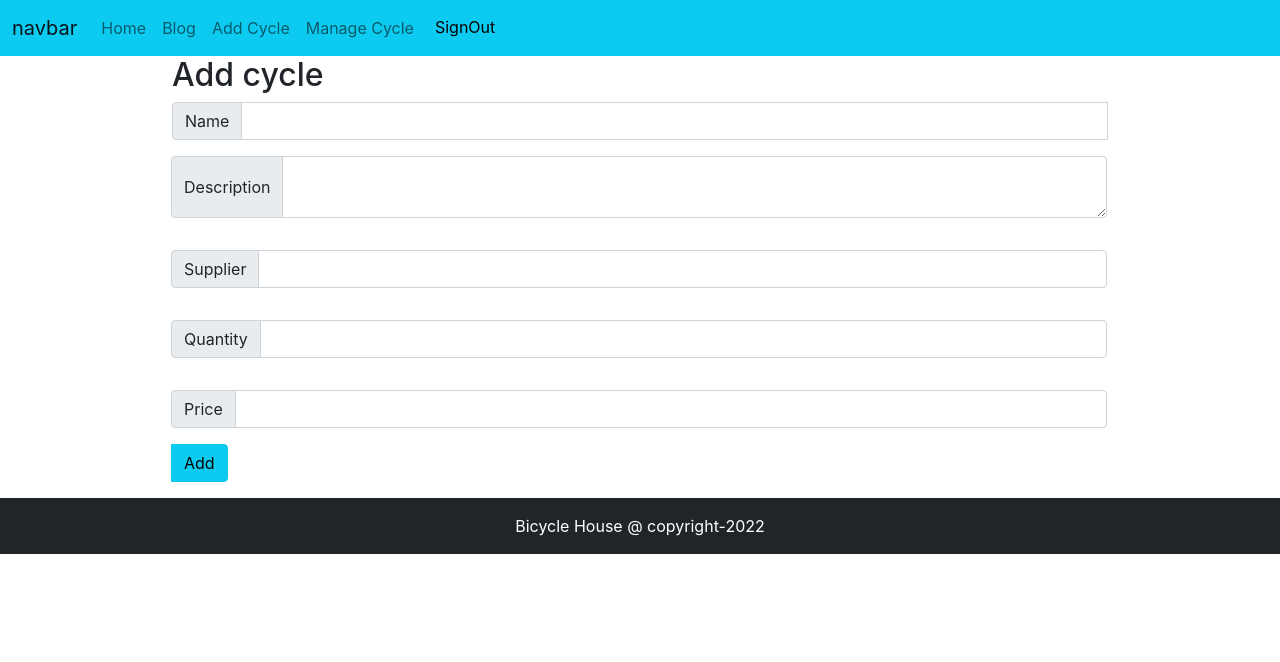
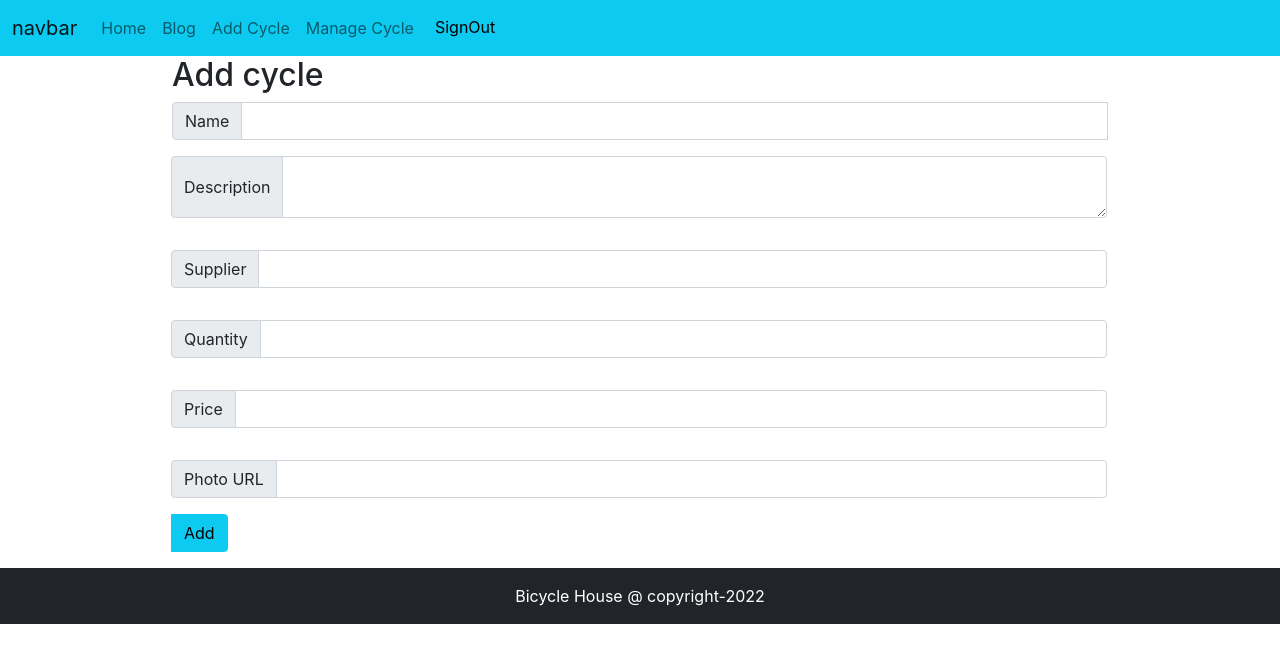
Before and after one commit to pritom48/ass-11-bicycle-house-client, a React (Create React App) app: page /addcycle in a window 1280 px wide. Shown: the top 662 px of the page. Built offline with nearby package versions, Linux system fonts and the light colour scheme; no server answers; sample sign-in values are in the browser's storage.

Commit message:
manage item added

```diff
--- a/src/Home/bicycle/Bicycle.js
+++ b/src/Home/bicycle/Bicycle.js
@@ -12,7 +12,7 @@ const Bicycle = ({ bicycle }) => {
         <div className=' col-md-4 col-lg-4 col-sm-12 g-4'>
             <div class="col">
                 <div class="card h-100">
-                    <img src={img} class="card-img-top" alt="..." />
+                    <img className='img-fluid' src={img} class="card-img-top" alt="..." />
                     <div class="card-body">
                         <h5 class="card-title">{name}</h5>
                         <p class="card-text">{description}</p>
--- a/src/Pages/AddCycle/AddCycle.js
+++ b/src/Pages/AddCycle/AddCycle.js
@@ -1,31 +1,75 @@
-import React from 'react';
+import React, { useRef } from 'react';
+import { toast } from 'react-toastify';
 
 const AddCycle = () => {
+
+    const nameRef = useRef('')
+    const descriptionRef = useRef('')
+    const supplierRef = useRef('')
+    const quantityRef = useRef('')
+    const priceRef = useRef('')
+    const urlRef = useRef('')
+
+    const handleAddCycle = event => {
+        event.preventDefault();
+        const name = nameRef.current.value;
+        const description = descriptionRef.current.value;
+        const supplier = supplierRef.current.value;
+        const quantity = quantityRef.current.value;
+        const price = priceRef.current.value;
+        const img = urlRef.current.value;
+
+        const data = { name, description, supplier, quantity, price, img }
+
+        const url = `http://localhost:5000/cycle`
+        fetch(url, {
+            method: 'POST',
+            headers: {
+                'content-type': 'application/json'
+            },
+            body: JSON.stringify(data)
+        })
+
+            .then(res => res.json())
+            .then(result => {
+                console.log(result)
+            })
+
+        toast('add')
+
+    }
+
     return (
         <div className='container w-75 mx-auto'>
             <h2>Add cycle</h2>
-            <div class="input-group mb-3">
-                <span class="input-group-text" id="inputGroup-sizing-default">Name</span>
-                <input type="text" class="form-control" aria-label="Sizing example input" aria-describedby="inputGroup-sizing-default" />
+            <form onSubmit={handleAddCycle}>
+                <div className="input-group mb-3">
+                    <span className="input-group-text" id="inputGroup-sizing-default">Name</span>
+                    <input ref={nameRef} type="text" className="form-control" aria-label="Sizing example input" aria-describedby="inputGroup-sizing-default" />
 
-                <div class="input-group mb-3 mt-3">
-                    <span class="input-group-text" id="inputGroup-sizing-default">Description</span>
-                    <textarea type="text" class="form-control" aria-label="Sizing example input" aria-describedby="inputGroup-sizing-default" />
+                    <div className="input-group mb-3 mt-3">
+                        <span className="input-group-text" id="inputGroup-sizing-default">Description</span>
+                        <textarea ref={descriptionRef} type="text" className="form-control" aria-label="Sizing example input" aria-describedby="inputGroup-sizing-default" />
+                    </div>
+                    <div className="input-group mb-3 mt-3">
+                        <span className="input-group-text" id="inputGroup-sizing-default">Supplier</span>
+                        <input ref={supplierRef} type="text" className="form-control" aria-label="Sizing example input" aria-describedby="inputGroup-sizing-default" />
+                    </div>
+                    <div className="input-group mb-3 mt-3">
+                        <span className="input-group-text" id="inputGroup-sizing-default">Quantity</span>
+                        <input ref={quantityRef} type="number" className="form-control" aria-label="Sizing example input" aria-describedby="inputGroup-sizing-default" />
+                    </div>
+                    <div className="input-group mb-3 mt-3">
+                        <span className="input-group-text" id="inputGroup-sizing-default">Price</span>
+                        <input ref={priceRef} type="number" className="form-control" aria-label="Sizing example input" aria-describedby="inputGroup-sizing-default" />
+                    </div>
+                    <div className="input-group mb-3 mt-3">
+                        <span className="input-group-text" id="inputGroup-sizing-default">Photo URL</span>
+                        <input ref={urlRef} type="text" className="form-control" aria-label="Sizing example input" aria-describedby="inputGroup-sizing-default" />
+                    </div>
+                    <button type="submit" className="btn btn-info">Add</button>
                 </div>
-                <div class="input-group mb-3 mt-3">
-                    <span class="input-group-text" id="inputGroup-sizing-default">Supplier</span>
-                    <input type="text" class="form-control" aria-label="Sizing example input" aria-describedby="inputGroup-sizing-default" />
-                </div>
-                <div class="input-group mb-3 mt-3">
-                    <span class="input-group-text" id="inputGroup-sizing-default">Quantity</span>
-                    <input type="text" class="form-control" aria-label="Sizing example input" aria-describedby="inputGroup-sizing-default" />
-                </div>
-                <div class="input-group mb-3 mt-3">
-                    <span class="input-group-text" id="inputGroup-sizing-default">Price</span>
-                    <input type="text" class="form-control" aria-label="Sizing example input" aria-describedby="inputGroup-sizing-default" />
-                </div>
-                <button type="button" class="btn btn-info">Add</button>
-            </div>
+            </form>
         </div>
     );
 };
--- a/src/Pages/ManageCycle/ManageCycle.js
+++ b/src/Pages/ManageCycle/ManageCycle.js
@@ -1,10 +1,42 @@
-import React from 'react';
+import React, { useEffect, useState } from 'react';
+import ManageCycleTable from '../ManageCycleTable/ManageCycleTable';
 
 const ManageCycle = () => {
+
+    const [bicycles, setBicycles] = useState([]);
+
+    useEffect(() => {
+        fetch('http://localhost:5000/cycle')
+            .then(res => res.json())
+            .then(data => setBicycles(data))
+    }, [])
+
     return (
-        <div>
-            <h2>manage all cycle</h2>
+        <div className='container'>
+            <h2>manage all cycle : {bicycles.length}</h2>
+            <table className='table'>
+                <thead>
+                    <tr>
+                        <th scope="col">Name</th>
+                        <th scope="col">Supplier</th>
+                        <th scope="col">Quantity</th>
+                        <th scope="col">Price</th>
+                        <th scope="col"></th>
+                    </tr>
+                </thead>
+                <tbody>
+                    {
+                        bicycles.map(bicycle => <ManageCycleTable
+                            key={bicycle._id}
+                            bicycle={bicycle}
+                        >
+
+                        </ManageCycleTable>)
+                    }
+                </tbody>
+            </table>
         </div>
+
     );
 };
 
--- /dev/null
+++ b/src/Pages/ManageCycleTable/ManageCycleTable.js
@@ -0,0 +1,21 @@
+import React from 'react';
+
+const ManageCycleTable = ({ bicycle }) => {
+
+    const { name, price, quantity, supplier } = bicycle;
+
+    return (
+
+        <tr>
+
+            <td>{name}</td>
+            <td>{supplier}</td>
+            <td>{quantity}</td>
+            <td>{price}</td>
+            <td><button type="button" class="btn btn-danger">Delete</button></td>
+        </tr>
+
+    );
+};
+
+export default ManageCycleTable;
```
